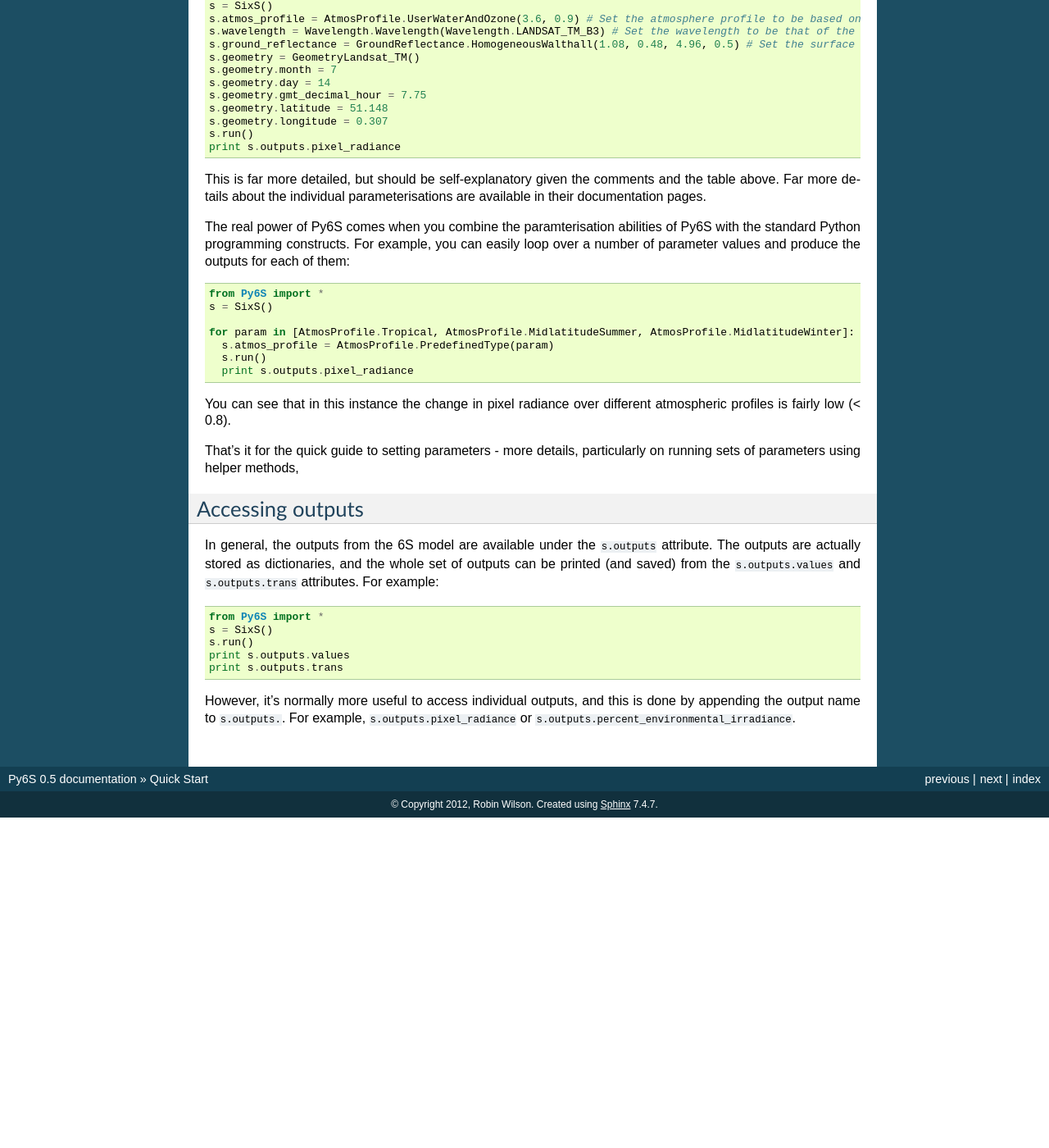
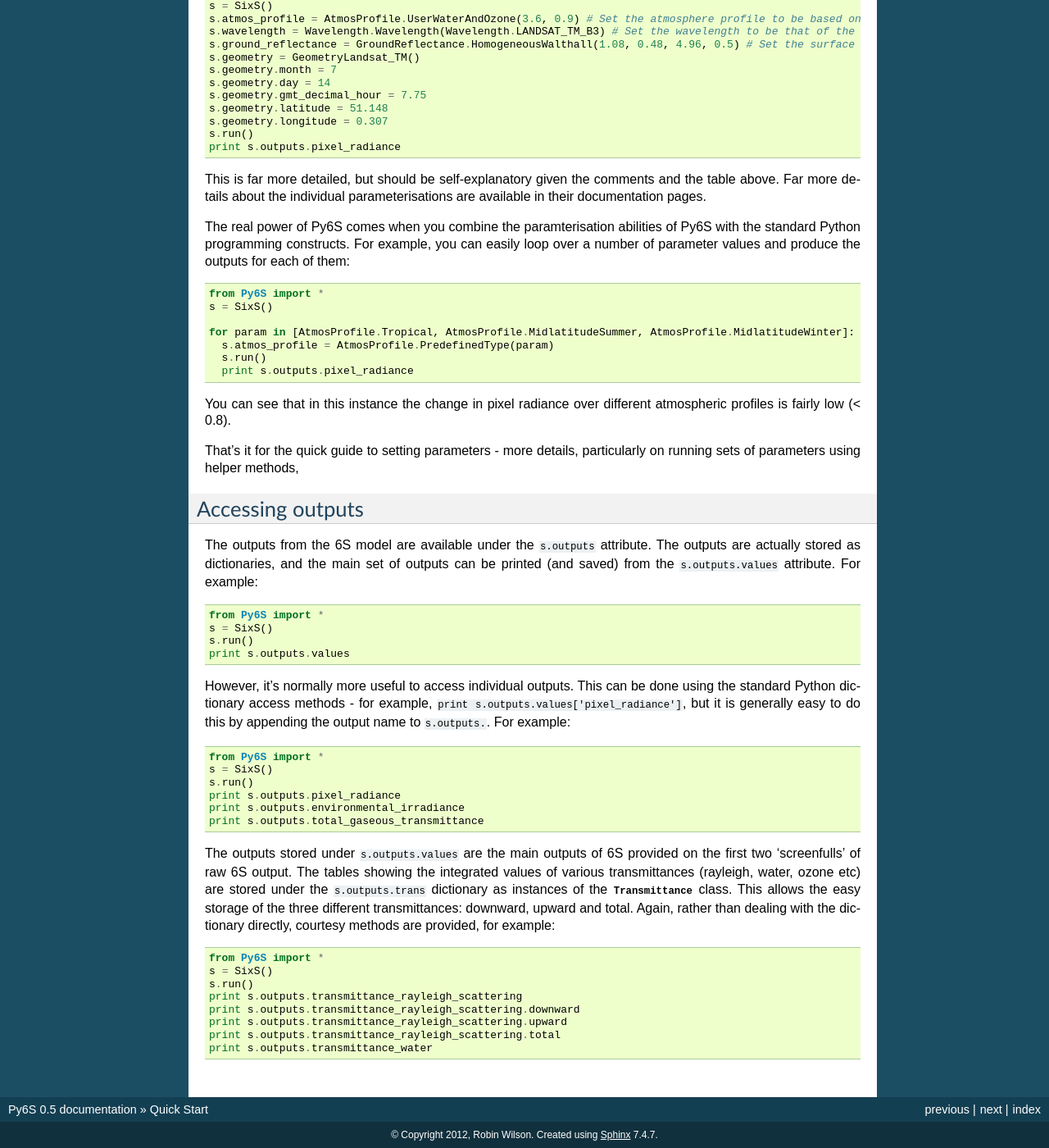
Before and after one commit to robintw/Py6S, a Sphinx documentation site: the page built from doc/source/quickstart.rst, in a window 1280 px wide and 1400 px high, scrolled down 1162 px. Shown: the whole window at 82% size. Built offline with Sphinx 7.4.7, drawn with Linux system fonts in a browser that asks for light colours; before the commit the page ends 2159 px from its top, so only the background shows below that; some of the changed text lies outside the part shown.

Commit message:
Added more to Quick Start Guide, and added AeroProfile listing to Wavelength page

```diff
--- a/doc/source/quickstart.rst
+++ b/doc/source/quickstart.rst
@@ -79,12 +79,29 @@ That's it for the quick guide to setting parameters - more details, particularly
 
 Accessing outputs
 -----------------
-In general, the outputs from the 6S model are available under the ``s.outputs`` attribute. The outputs are actually stored as dictionaries, and the whole set of outputs can be printed (and saved) from the ``s.outputs.values`` and ``s.outputs.trans`` attributes. For example::
+The outputs from the 6S model are available under the ``s.outputs`` attribute. The outputs are actually stored as dictionaries, and the main set of outputs can be printed (and saved) from the ``s.outputs.values`` attribute. For example::
 
   from Py6S import *
   s = SixS()
   s.run()
   print s.outputs.values
-  print s.outputs.trans
 
-However, it's normally more useful to access individual outputs, and this is done by appending the output name to ``s.outputs.``. For example, ``s.outputs.pixel_radiance`` or ``s.outputs.percent_environmental_irradiance``.
+However, it's normally more useful to access individual outputs. This can be done using the standard Python dictionary access methods - for example, ``print s.outputs.values['pixel_radiance']``, but it is generally easy to do this by appending the output name to ``s.outputs.``. For example::
+
+  from Py6S import *
+  s = SixS()
+  s.run()
+  print s.outputs.pixel_radiance
+  print s.outputs.environmental_irradiance
+  print s.outputs.total_gaseous_transmittance
+
+The outputs stored under ``s.outputs.values`` are the main outputs of 6S provided on the first two 'screenfulls' of raw 6S output. The tables showing the integrated values of various transmittances (rayleigh, water, ozone etc) are stored under the ``s.outputs.trans`` dictionary as instances of the :class:`Transmittance` class. This allows the easy storage of the three different transmittances: downward, upward and total. Again, rather than dealing with the dictionary directly, courtesy methods are provided, for example::
+
+  from Py6S import *
+  s = SixS()
+  s.run()
+  print s.outputs.transmittance_rayleigh_scattering
+  print s.outputs.transmittance_rayleigh_scattering.downward
+  print s.outputs.transmittance_rayleigh_scattering.upward
+  print s.outputs.transmittance_rayleigh_scattering.total
+  print s.outputs.transmittance_water
--- a/doc/source/wavelength.rst
+++ b/doc/source/wavelength.rst
@@ -1,3 +1,9 @@
+AeroProfile
+================================
+
+.. autoclass:: Py6S.AeroProfile
+  :members:
+
 Wavelength
 ================================
 
```
